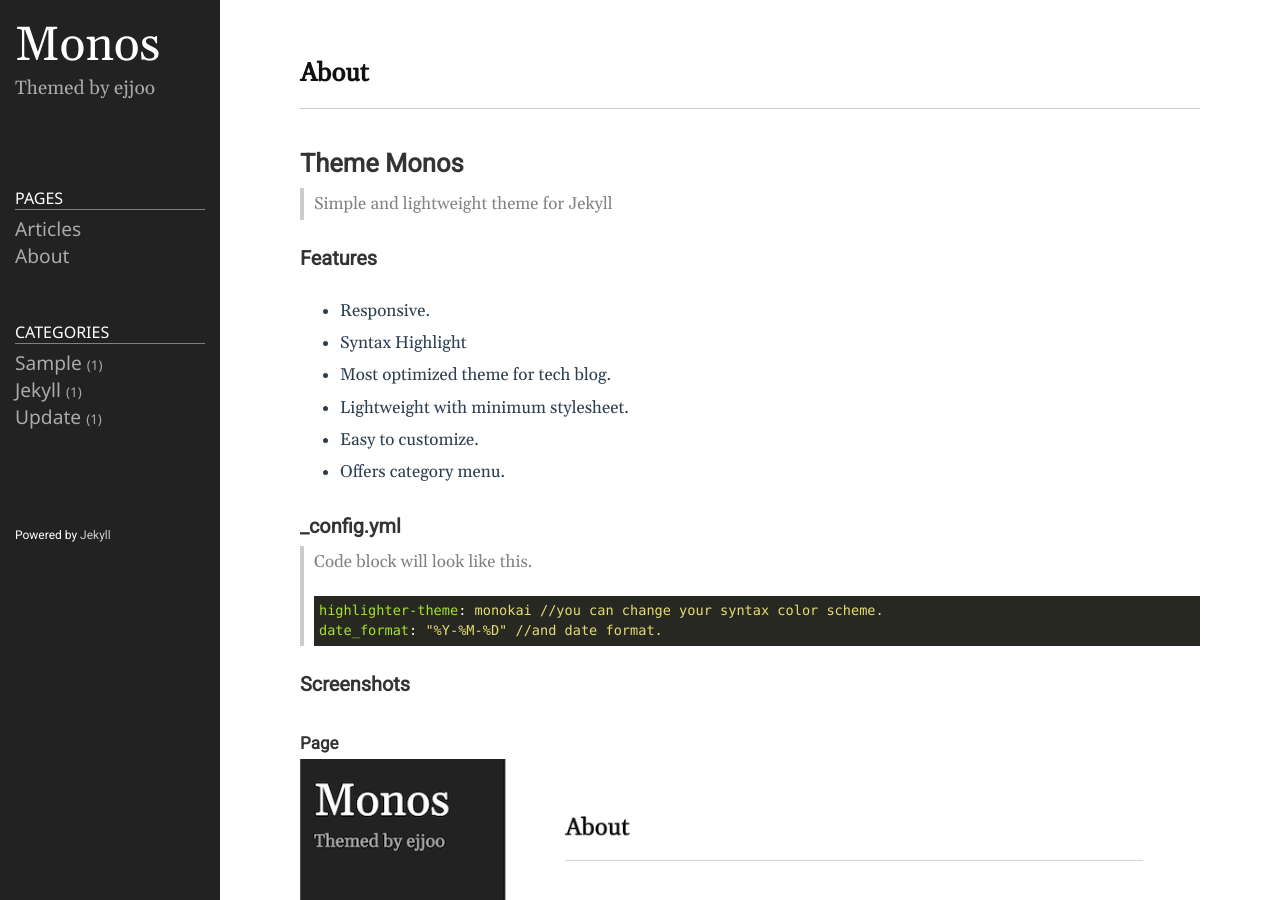
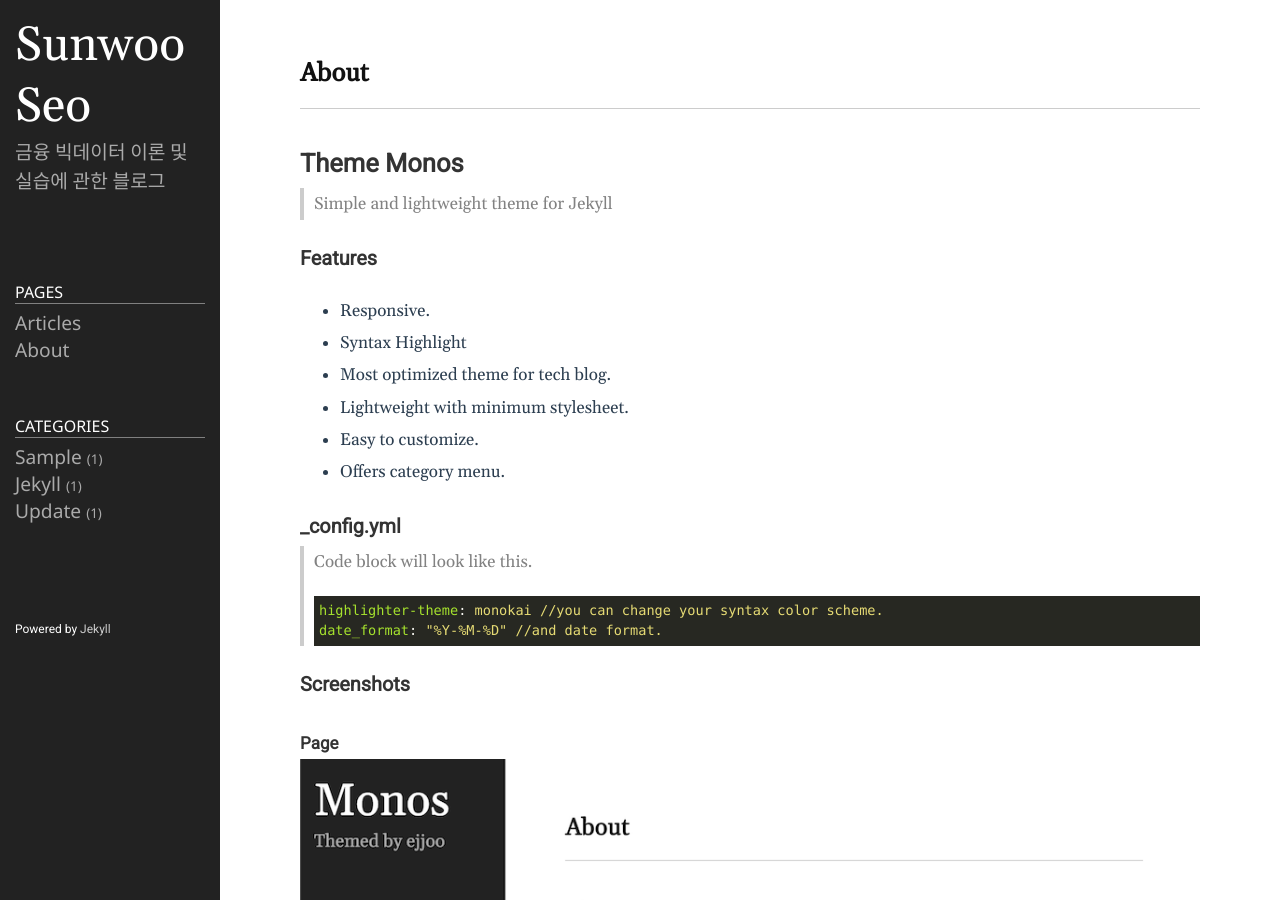
Before and after one commit to timothyseo/timothyseo.github.io, a Jekyll site: the page built from README.md, in a window 1280 px wide and 900 px high. Built offline with Jekyll 4.4.1, drawn with Linux system fonts in a browser that asks for light colours.

Commit message:
main page change

```diff
--- a/_config.yml
+++ b/_config.yml
@@ -18,13 +18,13 @@
 # You can create any custom variable you would like, and they will be accessible
 # in the templates via {{ site.myvariable }}.
 
-title: Monos
-email: ejjoo7994@gmail.com
+title: Sunwoo Seo
+email: seopallermo@gmail.com
 description: >- # this means to ignore newlines until "baseurl:"
-  Themed by ejjoo
+  금융 빅데이터 이론 및 실습에 관한 블로그
 # baseurl: "/" # the subpath of your site, e.g. /blog
 # url: "http://ejjoo.github.io" # the base hostname & protocol for your site, e.g. http://example.com
-github_username: ejjoo
+github_username: ubionFinance
 highlighter: rouge
 svg:
   optimize: true
```
